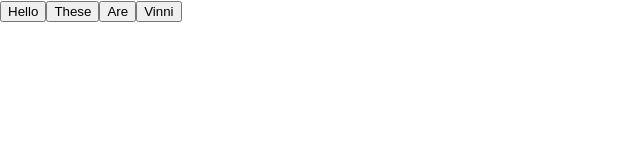
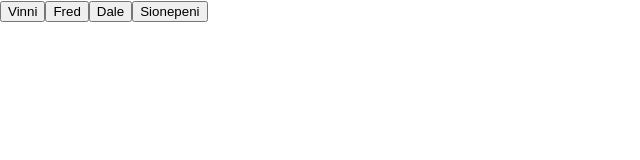
Before and after one commit to Vin274/cicd-btns, a React (Create React App) app: page / in a window 1280 px wide. Shown: the top 160 px of the page, without its empty margins (0-640 px from the left). Built offline with nearby package versions, Linux system fonts and the light colour scheme.

Commit message:
changing app.js btns

```diff
--- a/src/App.js
+++ b/src/App.js
@@ -4,10 +4,10 @@ function App() {
   return (
     <>
       <div>
-        <button>Hello</button>
-        <button>These</button>
-        <button>Are</button>
         <button>Vinni</button>
+        <button>Fred</button>
+        <button>Dale</button>
+        <button>Sionepeni</button>
       </div>
     </>
   )
```
